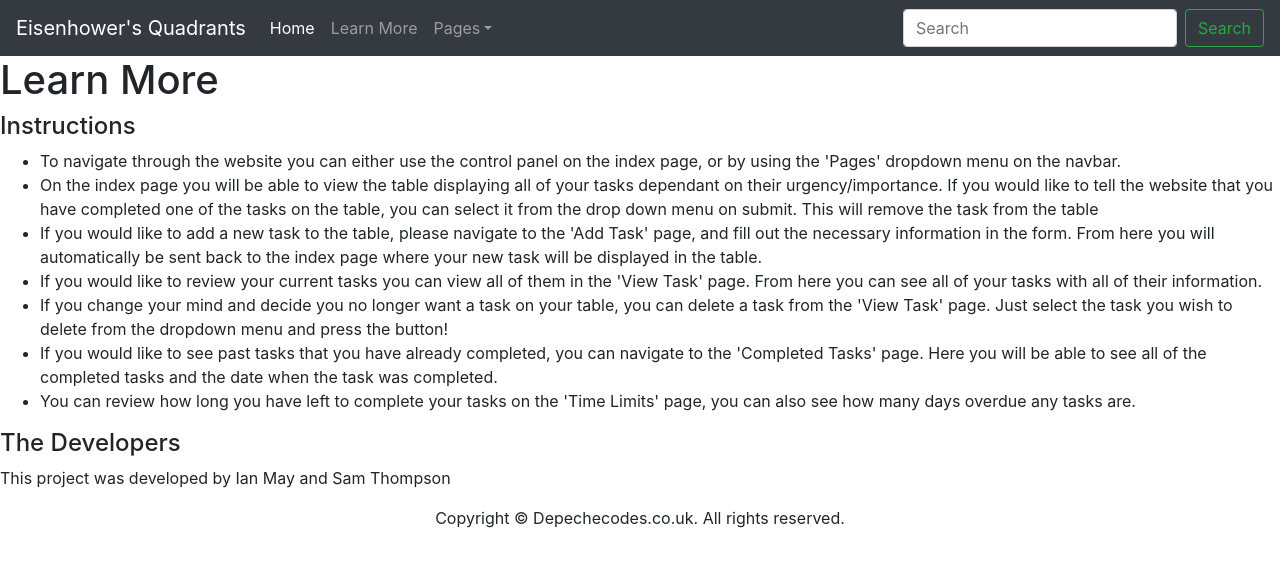
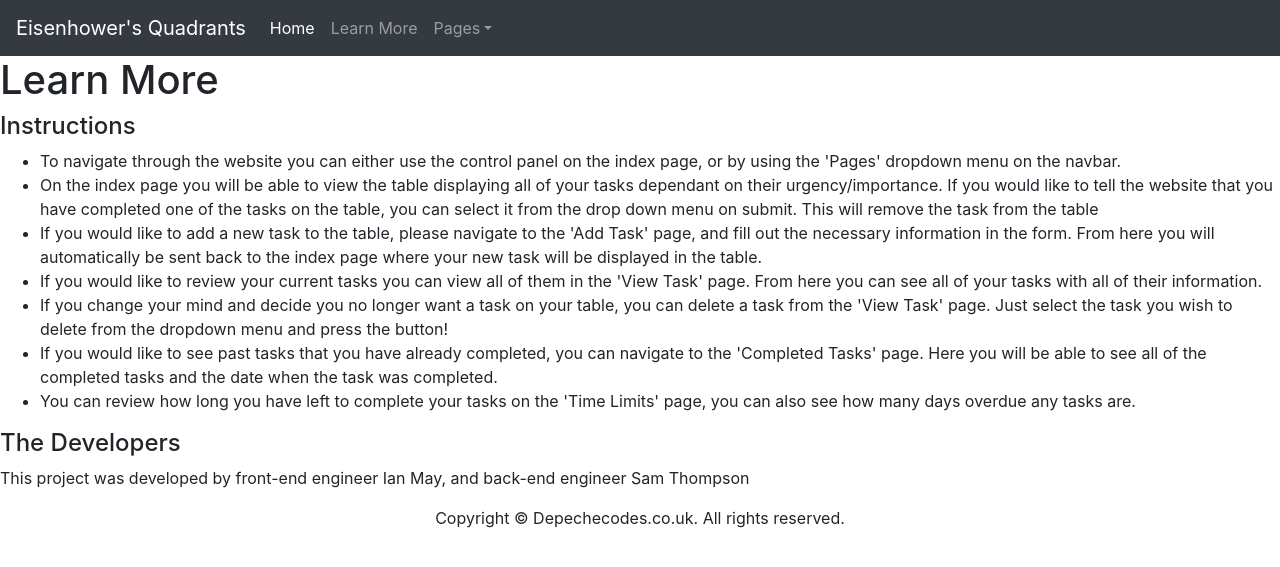
Before and after one commit to Sam-Ian/Eisenhowers-Quadrant, a Flask app: page /learn-more in a window 1280 px wide. Shown: the top 567 px of the page. Run offline with Flask 2, Linux system fonts and the light colour scheme; some libraries are stand-ins or nearby versions.

Commit message:
fixed a bug

```diff
--- a/myapp/Eisenhower.csv
+++ b/myapp/Eisenhower.csv
@@ -1,6 +1,6 @@
 Task ID,Task,Urgent/Important,Task Complete,Date Added,Date Completed,Time Limit
-1,Make a cup of tea,Non Urgent Non Important,N,11/11/2020,Null,30/11/2020
-2,Write Eisenhower's Quadrant,Urgent Important,N,13/11/2020,Null,20/11/2020
+1,Make a cup of tea,Non Urgent Non Important,N,11/11/2020,28/11/2020,30/11/2020
+2,Write Eisenhower's Quadrant,Urgent Important,N,13/11/2020,28/11/2020,20/11/2020
 3,Learn MongoDB,Urgent Non Important,N,13/11/2020,Null,30/11/2020
 4,Learn Javascript,Non Urgent Important,N,13/11/2020,Null,30/11/2020
 5,Learn Python Classes,Urgent Important,Y,13/11/2020,24/11/2020,13/11/2020
--- a/myapp/app.py
+++ b/myapp/app.py
@@ -44,9 +44,12 @@ def index():
 
         completed_task = complete_task_form.task_completed_name.data
 
+        today = str(datetime.today().strftime("%d/%m/%Y"))
+
         for row in full_dict_data:
             if row['Task'] == completed_task:
                 row['Task Complete'] = 'Y'
+                row['Date Completed'] = today
 
         with open('Eisenhower.csv', 'w', newline='', encoding='utf-8') as csv_file_write:
             csv_writer = csv.DictWriter(csv_file_write, fieldnames=('Task ID', 'Task', 'Urgent/Important', 'Task Complete', 'Date Added', 'Date Completed', 'Time Limit'))
--- a/myapp/templates/base.html
+++ b/myapp/templates/base.html
@@ -33,10 +33,6 @@
             </div>
           </li>
         </ul>
-        <form class="form-inline my-2 my-lg-0">
-          <input class="form-control mr-sm-2" type="search" placeholder="Search" aria-label="Search">
-          <button class="btn btn-outline-success my-2 my-sm-0" type="submit">Search</button>
-        </form>
       </div>
     </nav>
     {% block content %}
--- a/myapp/templates/learn_more.html
+++ b/myapp/templates/learn_more.html
@@ -12,5 +12,5 @@
     <li>You can review how long you have left to complete your tasks on the 'Time Limits' page, you can also see how many days overdue any tasks are.</li>
 </ul>
 <h4>The Developers</h4>
-<p>This project was developed by Ian May and Sam Thompson</p>
+<p>This project was developed by front-end engineer Ian May, and back-end engineer Sam Thompson</p>
 {% endblock %}
```
